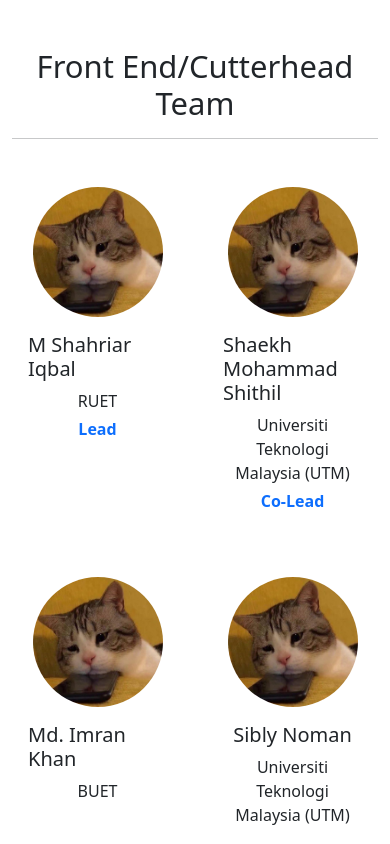
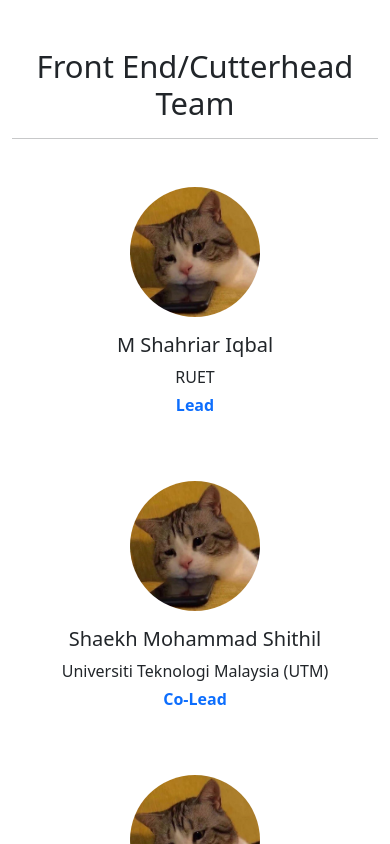
Before and after one commit to NafisAshraf/bored-tunnelers, a React (Create React App) app: page / in a window 390 px wide. Shown: the top 844 px of the page. Built offline with nearby package versions, Linux system fonts and the light colour scheme.

Commit message:
Udate components
Fixed text alignment in Heading and Profile.

```diff
--- a/src/components/team/Profile.jsx
+++ b/src/components/team/Profile.jsx
@@ -11,7 +11,7 @@ function Profile(props) {
   return (
     <div className="d-flex flex-column align-items-center mb-5">
       <img src={cat} style={profileImageStyle} className="mb-3" />
-      <h5>{props.name}</h5>
+      <h5 className="text-center">{props.name}</h5>
       <div className="text-center">
         <p className="mb-1">{props.university}</p>
         <p className="text-primary fw-semibold">{props.role}</p>
--- a/src/components/team/Team.jsx
+++ b/src/components/team/Team.jsx
@@ -30,7 +30,7 @@ function Team(props) {
 
           <div className="row justify-content-center">
             {team.members.map((member) => (
-              <div key={member.name} className="col col-lg-3">
+              <div key={member.name} className="col-12 col-sm col-lg-3">
                 <div className="mx-3">
                   <Profile
                     name={member.name}
```
